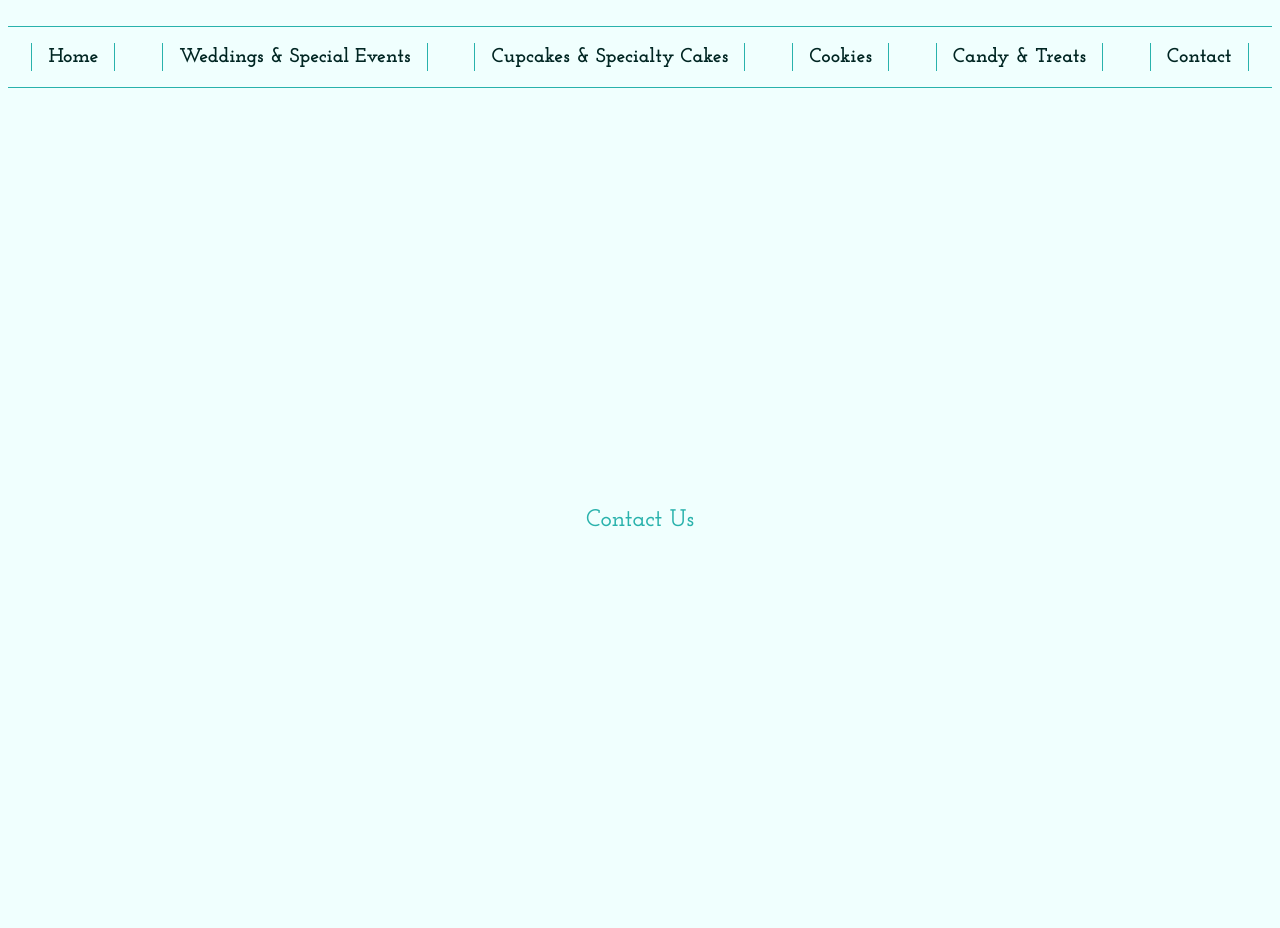
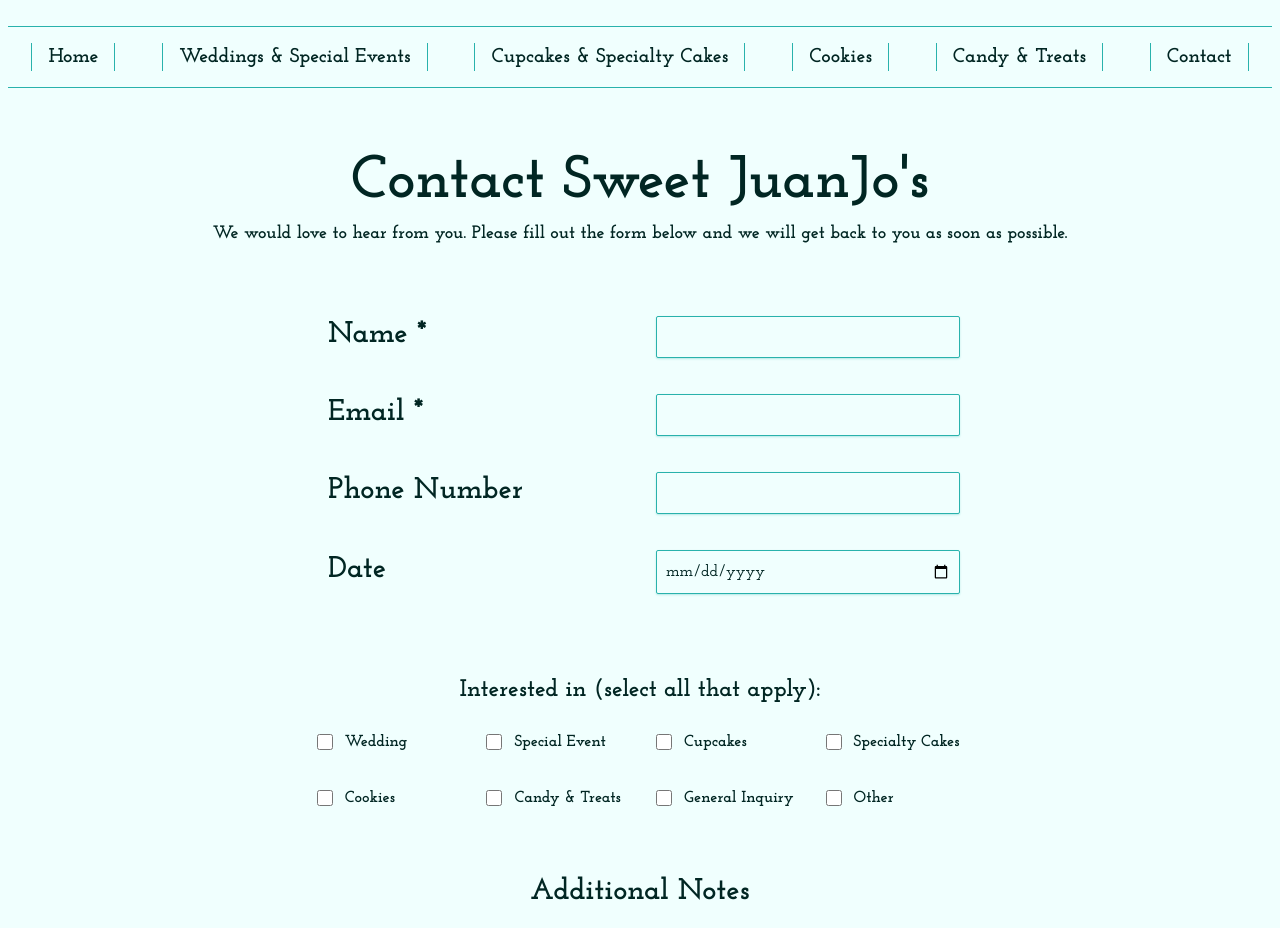
Before and after one commit to latz09/sweet-juan-jos, a Next.js app: page /sweet-juanjos/contact-us in a window 1280 px wide. Shown: the top 928 px of the page. Built offline with nearby package versions, Linux system fonts and the light colour scheme.

Commit message:
contact form

```diff
--- /dev/null
+++ b/components/contact/ContactForm.js
@@ -0,0 +1,176 @@
+import React, { useState } from 'react';
+import { MainHeading, SubHeading } from '../utils/Typography';
+
+const ContactForm = () => {
+	const [formData, setFormData] = useState({
+		name: '',
+		email: '',
+		phoneNumber: '',
+		date: '',
+		interests: [],
+	});
+
+	const handleChange = (e) => {
+		const { name, value, type } = e.target;
+
+		// Handle checkboxes separately
+		if (type === 'checkbox') {
+			setFormData((prevState) => ({
+				...prevState,
+				[name]: prevState[name].includes(value)
+					? prevState[name].filter((i) => i !== value)
+					: [...prevState[name], value],
+			}));
+		} else {
+			setFormData((prevState) => ({
+				...prevState,
+				[name]: value,
+			}));
+		}
+	};
+
+	const handleSubmit = (e) => {
+		// e.preventDefault();
+		console.log(formData);
+	};
+
+	return (
+		<form
+			onSubmit={handleSubmit}
+			className='grid gap-16 max-w-5xl mx-auto place-items-center '
+		>
+			<div className='grid gap-4'>
+				<FormField
+					label='Name'
+					type='text'
+					name='name'
+					value={formData.name}
+					onChange={handleChange}
+					required
+				/>
+				<FormField
+					label='Email'
+					type='email'
+					name='email'
+					value={formData.email}
+					onChange={handleChange}
+					required
+				/>
+				<FormField
+					label='Phone Number'
+					type='tel'
+					name='phoneNumber'
+					value={formData.phoneNumber}
+					onChange={handleChange}
+				/>
+				<FormField
+					label='Date'
+					type='date'
+					name='date'
+					value={formData.date}
+					onChange={handleChange}
+				/>
+			</div>
+			<div>
+				<FormField
+					label='Interested in (select all that apply)'
+					type='checkbox'
+					name='interests'
+					value={formData.interests}
+					onChange={handleChange}
+					options={[
+						'Wedding',
+						'Special Event',
+						'Cupcakes',
+						'Specialty Cakes',
+						'Cookies',
+						'Candy & Treats',
+						'General Inquiry',
+						'Other',
+					]}
+				/>
+			</div>
+			<FormField
+				label='Additional Notes'
+				type='textarea' // Specify the type as 'textarea' for a multiline input
+				name='additionalNotes'
+				value={formData.additionalNotes || ''} // Ensure the value is controlled even if it's initially undefined
+				onChange={handleChange}
+				required={false} // Set to true if the field is required, or omit/leave as false if it's optional
+			/>
+			<button
+				type='submit'
+				className='bg-dark text-light  shadow-lg shadow-dark/50 border border-light/60 hover:border-dark hover:shadow-sm  hover:bg-light hover:text-dark py-3  px-8  font-bold text-2xl lg:text-3xl rounded-sm hover:scale-95 transition duration-700 mt-12'
+			>
+				Submit Now
+			</button>
+		</form>
+	);
+};
+
+export default ContactForm;
+const FormField = ({
+	label,
+	type,
+	name,
+	value,
+	onChange,
+	required = false,
+	options,
+}) => {
+	// Check if the type is 'textarea' and render a textarea element instead
+	if (type === 'textarea') {
+		return (
+			<label className='mb-4 grid place-items-center  gap-6 lg:gap-4 w-[90vw] lg:w-[50vw]'>
+				<SubHeading title={label} />
+				<textarea
+					name={name}
+					value={value}
+					onChange={onChange}
+					required={required}
+					className='mt-1 block w-full  h-[30vh] border rounded-sm border-primary shadow-sm shadow-primary focus:border-dark focus:outline-none bg-light focus:bg-primary/10 p-4'
+					rows='4' // Set the default height of the textarea
+				></textarea>
+			</label>
+		);
+	}
+
+	// Handling for checkboxes
+	if (type === 'checkbox') {
+		return (
+			<div className='grid place-items-center gap-4'>
+				<legend className='font-bold text-2xl mb-2'>{label}:</legend>
+				<div className='grid grid-cols-2 md:grid-cols-4 gap-8'>
+					{options.map((option) => (
+						<label key={option} className='flex items-center space-x-3'>
+							<input
+								type='checkbox'
+								name={name}
+								value={option}
+								checked={value.includes(option)}
+								onChange={onChange}
+								className='accent-primary h-4 w-4'
+							/>
+							<span className='font-bold'>{option}</span>
+						</label>
+					))}
+				</div>
+			</div>
+		);
+	}
+
+	// Default input fields handling
+	return (
+		<label className='mb-4 grid lg:grid-cols-2 items-center lg:gap-8 w-[70vw] lg:w-[50vw]'>
+			<SubHeading title={`${label } ${required ? '*' : ''}`} />
+			<input
+				type={type}
+				name={name}
+				value={value}
+				onChange={onChange}
+				required={required}
+				className='mt-1 block w-full rounded-sm border border-primary shadow-sm shadow-primary/30  focus:outline-none p-2 bg-light focus:bg-primary/10 focus:border-dark'
+			/>
+		</label>
+	);
+};
--- a/components/utils/ButtonLink.js
+++ b/components/utils/ButtonLink.js
@@ -9,6 +9,7 @@
 		case 'secondary':
 			type = 'bg-primary text-light hover:bg-light hover:text-dark hover:border hover:border-primary	';
 			break;
+
 	}
 
 	return (
--- a/pages/sweet-juanjos/contact-us.js
+++ b/pages/sweet-juanjos/contact-us.js
@@ -1,7 +1,17 @@
+import ContactForm from '@/components/contact/ContactForm';
+import { MainHeading } from '@/components/utils/Typography';
+
 const ContactUs = () => {
 	return (
-		<div className='h-screen grid place-items-center text-2xl text-primary'>
-			Contact Us
+		<div className='grid gap-16 mt-8 px-2 max-w-7xl mx-auto '>
+			<div className="grid gap-2">
+				<MainHeading title={`Contact Sweet JuanJo's`} />
+				<p className='text-center text-lg font-bold'>
+					We would love to hear from you. Please fill out the form below and we will get back to you as soon as
+					possible.
+				</p>
+			</div>
+			<ContactForm />
 		</div>
 	);
 };
```
Also changed, not shown: styles/globals.css (line endings or trailing spaces).
